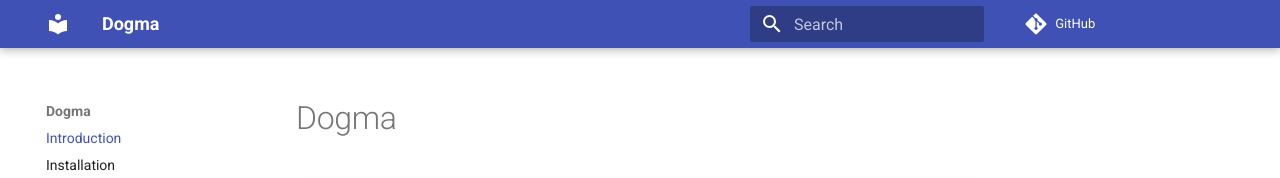
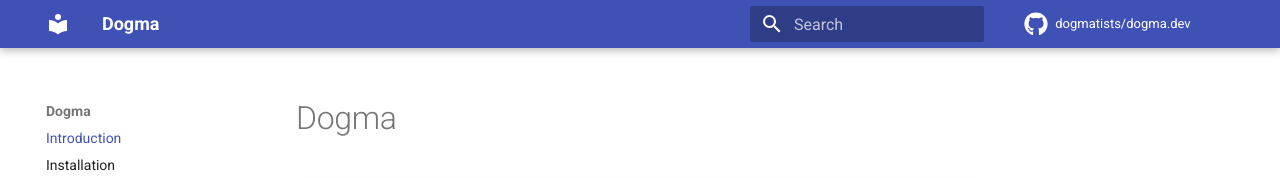
Before and after one commit to dogmatists/dogma.dev, an MkDocs documentation site: the page built from content/index.md, in a window 1280 px wide. Shown: the top 178 px of the page. Built offline with MkDocs 1.6.1 and Material for MkDocs 9.7.7, drawn with Linux system fonts in a browser that asks for light colours; comment, search, counter and statistics services are not loaded.

Commit message:
Configured the GitHub source block.

```diff
--- a/mkdocs.yml
+++ b/mkdocs.yml
@@ -4,6 +4,7 @@
 site_name: Dogma
 site_author: Arto Bendiken
 site_url: https://dogma.dev
+repo_name: dogmatists/dogma.dev
 repo_url: https://github.com/dogmatists/dogma.dev
 google_analytics:
 
@@ -30,7 +31,10 @@ nav:
     - Longitude: Longitude.md
 
 # Theme configuration:
-theme: material
+theme:
+  name: material
+  icon:
+    repo: fontawesome/brands/github
 
 # Markdown configuration:
 markdown_extensions:
```
